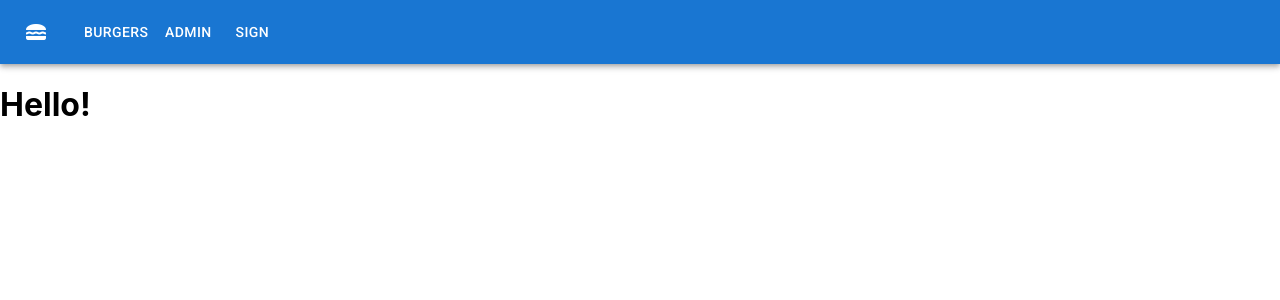
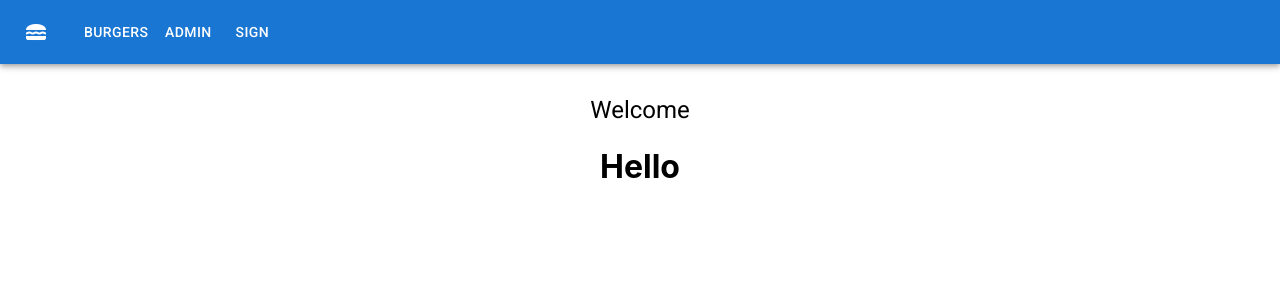
Before and after one commit to twerno/isareactporta, a React (Create React App) app in the folder day1_2/burgers-app/: page / in a window 1280 px wide. Shown: the top 300 px of the page. Built offline with nearby package versions, Linux system fonts and the light colour scheme; the HTML template or start-up script is replaced by a standard one.

Commit message:
Created commion PageWrapper component

```diff
--- /dev/null
+++ b/day1_2/burgers-app/src/common/page-wrapper/index.tsx
@@ -0,0 +1,22 @@
+import {FC} from "react";
+import Typography from "@mui/material/Typography";
+// @ts-ignore
+import styled from 'styled-components';
+
+interface Props {
+    title: string;
+}
+
+const PageWrapperContainer = styled.div`
+    display: flex;
+    flex-direction: column;
+    align-items: center;
+    margin-top: 30px;
+`;
+
+export const PageWrapper: FC<Props> = ({ title, children }) => {
+    return <PageWrapperContainer>
+            <Typography variant="h5">{title}</Typography>
+            {children}
+        </PageWrapperContainer>
+}
--- a/day1_2/burgers-app/src/content/admin/index.tsx
+++ b/day1_2/burgers-app/src/content/admin/index.tsx
@@ -1,3 +1,7 @@
+import {PageWrapper} from "../../common/page-wrapper";
+
 export const Admin = () => {
-    return <h1>Admin</h1>
+    return <PageWrapper title="Admin">
+        <h1>Hello</h1>
+    </PageWrapper>
 }
--- a/day1_2/burgers-app/src/content/burgers/index.tsx
+++ b/day1_2/burgers-app/src/content/burgers/index.tsx
@@ -1,3 +1,7 @@
+import {PageWrapper} from "../../common/page-wrapper";
+
 export const Burgers = () => {
-    return <h1>Burgers</h1>
+    return <PageWrapper title="Burgers">
+        <h1>Hello</h1>
+    </PageWrapper>
 }
--- a/day1_2/burgers-app/src/content/sign/index.tsx
+++ b/day1_2/burgers-app/src/content/sign/index.tsx
@@ -1,3 +1,7 @@
+import {PageWrapper} from "../../common/page-wrapper";
+
 export const Sign = () => {
-    return <h1>Sign</h1>
+    return <PageWrapper title="Sign">
+        <h1>Hello</h1>
+    </PageWrapper>
 }
--- a/day1_2/burgers-app/src/content/welcome/index.tsx
+++ b/day1_2/burgers-app/src/content/welcome/index.tsx
@@ -1,3 +1,7 @@
+import {PageWrapper} from "../../common/page-wrapper";
+
 export const Welcome = () => {
-    return <h1>Hello!</h1>
+    return <PageWrapper title="Welcome">
+        <h1>Hello</h1>
+    </PageWrapper>
 }
```
